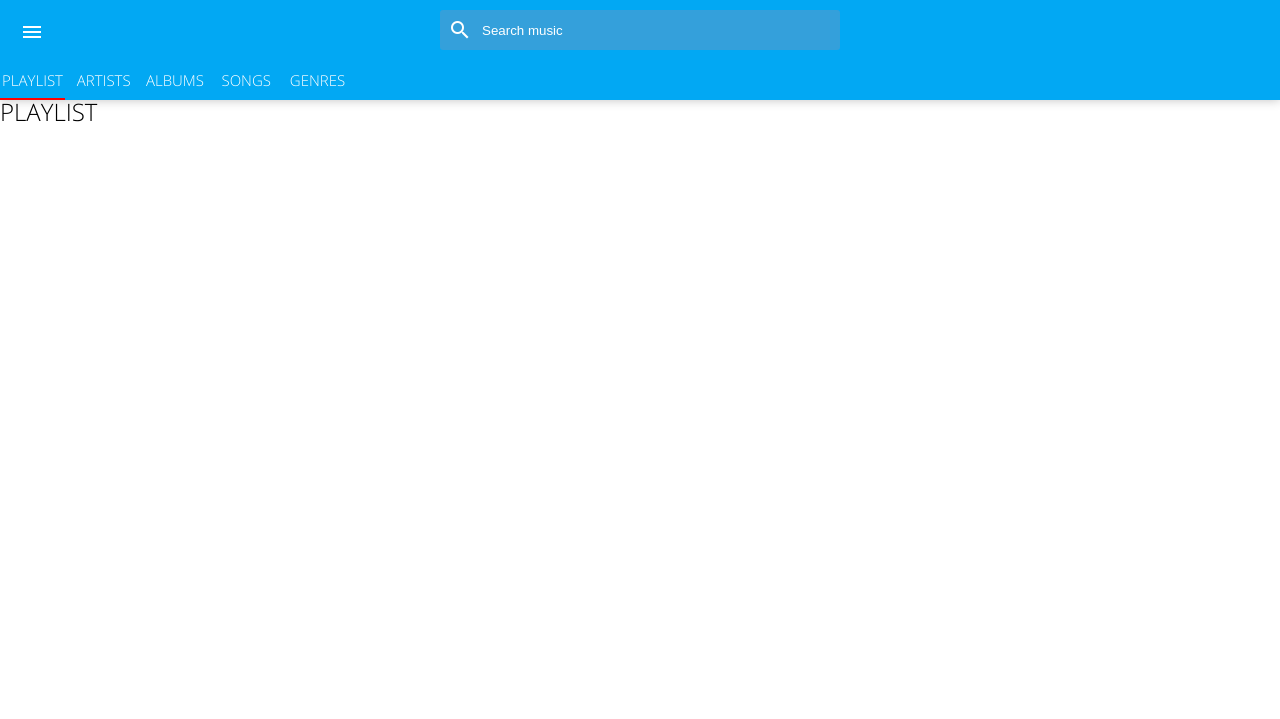
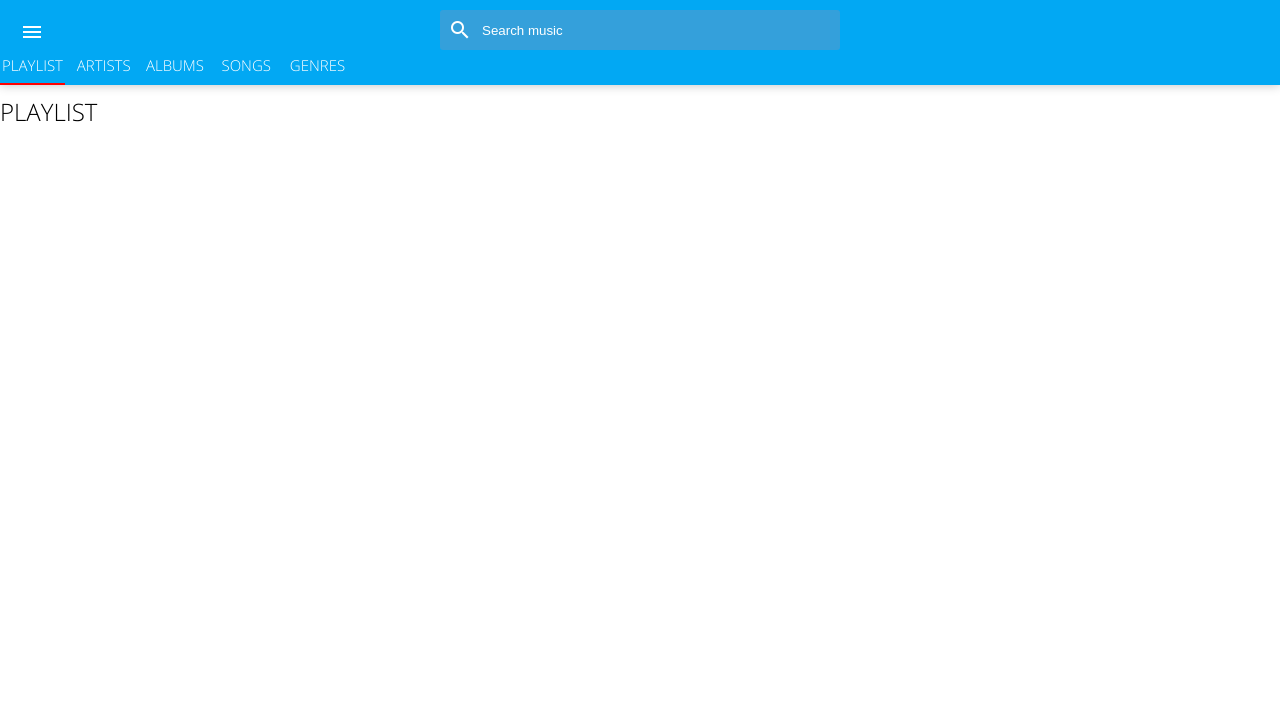
Before and after one commit to triktron/MCP, a plain HTML site: page index.html in a window 1280 px wide. Shown: the top 719 px of the page. Drawn offline with Linux system fonts and the light colour scheme.

Commit message:
shrunk header

```diff
--- a/css/main.css
+++ b/css/main.css
@@ -33,7 +33,7 @@ body:not(.search) {
   left: 0;
   top: 0;
   right: 0;
-  height: 100px;
+  height: 85px;
   display: inline-flex;
   box-shadow: 0 0 10px rgba(0, 0, 0, .25)
 }
--- a/css/old.css
+++ b/css/old.css
@@ -7,7 +7,7 @@
   left: 0;
   right: 0;
   bottom: 0;
-  top: 65px;
+  top: 50px;
 }
 .card {
     font-size: 15px;
```
